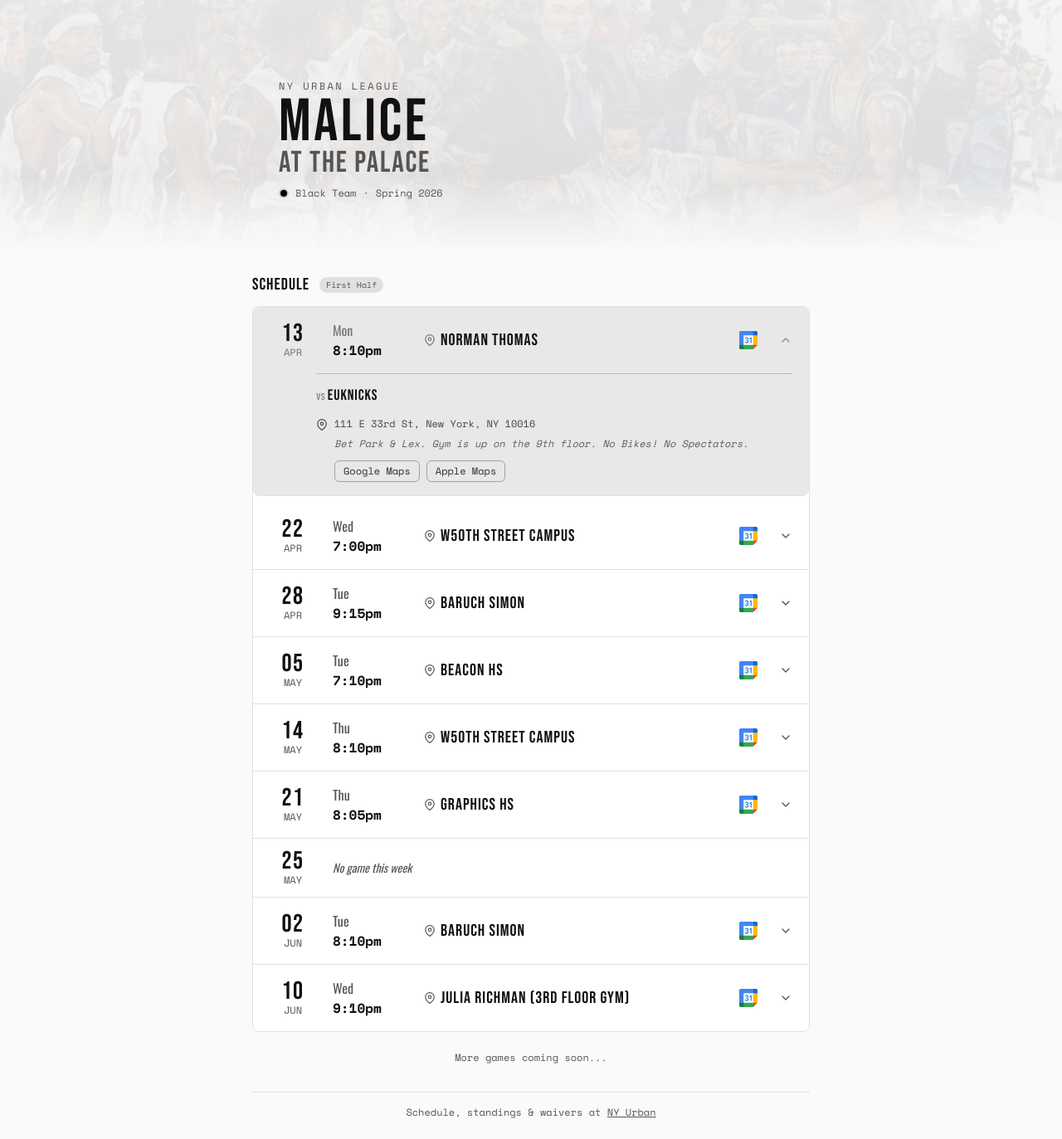
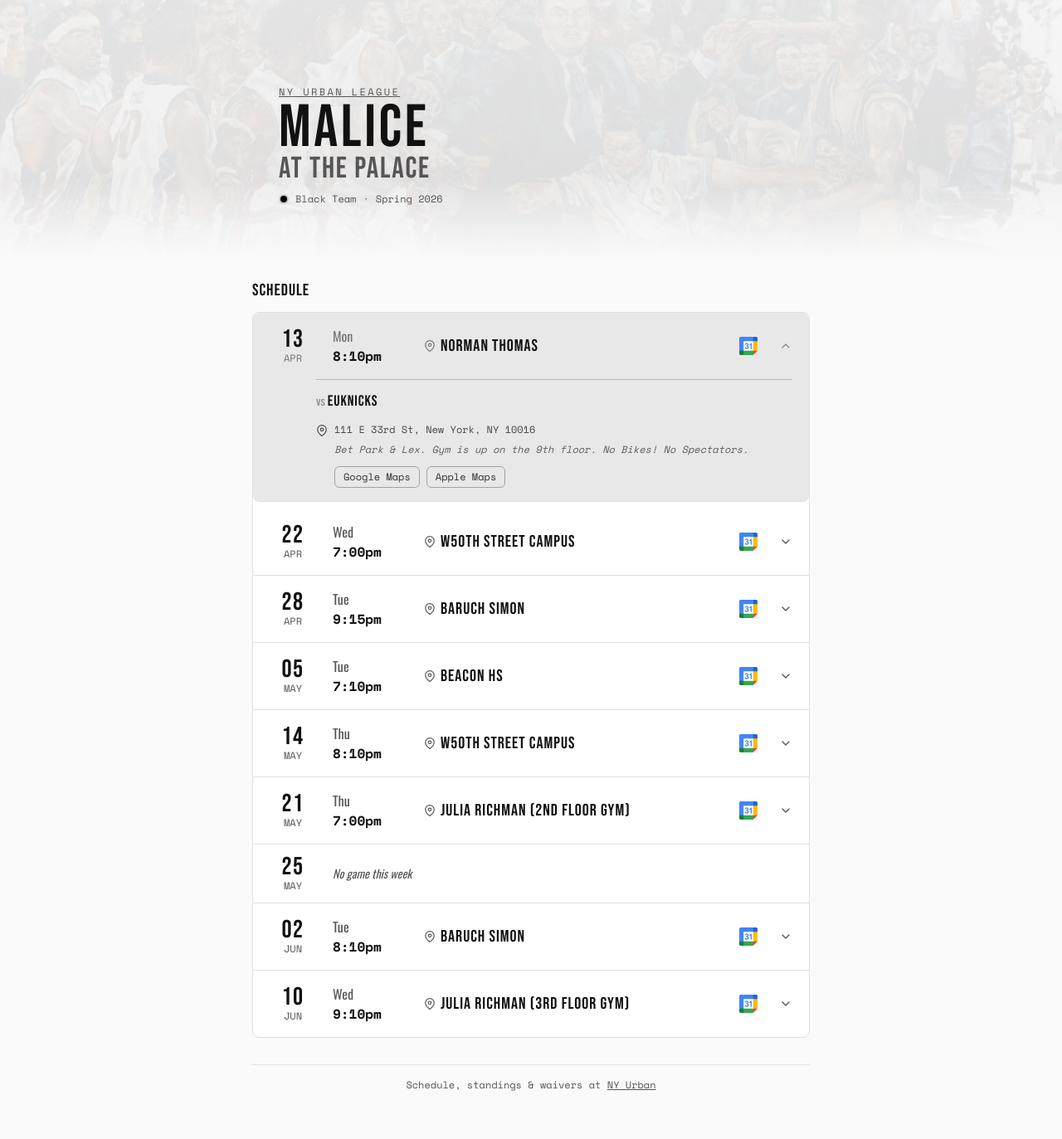
Before and after one commit to benfwalla/malice-at-the-palace, a Next.js app: page / in a window 1280 px wide. Shown: the whole page at 83% size. After the commit the page ends 1340 px from the top, so only its background shows below. Built offline with nearby package versions, Linux system fonts and the light colour scheme.

Commit message:
update schedule

```diff
--- a/src/app/api/schedule/route.ts
+++ b/src/app/api/schedule/route.ts
@@ -19,7 +19,7 @@
   { date: 'Tue 04/28', locationCode: 'BS', time: '9:15pm', opponent: 'Aye Yoo' },
   { date: 'Tue 05/05', locationCode: 'BEC', time: '7:10pm', opponent: 'Mud Hens' },
   { date: 'Thu 05/14', locationCode: 'W50', time: '8:10pm', opponent: 'Lob City' },
-  { date: 'Thu 05/21', locationCode: 'HSG', time: '8:05pm', opponent: 'CIBC' },
+  { date: 'Thu 05/21', locationCode: 'JR2', time: '7:00pm', opponent: 'CIBC' },
   { date: 'Mon 05/25', locationCode: '', time: '', opponent: 'No Game This Week' },
   { date: 'Tue 06/02', locationCode: 'BS', time: '8:10pm', opponent: 'Ballerz' },
   { date: 'Wed 06/10', locationCode: 'JR3', time: '9:10pm', opponent: 'Silk Road Merchants' },
@@ -38,22 +38,22 @@
   },
   BS: {
     name: 'Baruch Simon',
-    address: '330 East 20th St, New York, NY 10010',
-    notes: 'Bet 1st & 2nd. Enter on 20th street. No Spectators.',
+    address: '20th Street (bet 1st & 2nd), New York, NY 10010',
+    notes: 'Enter on 20th street. No Spectators.',
   },
   BEC: {
     name: 'Beacon HS',
     address: '522 W 44th St, New York, NY 10036',
     notes: 'Bet 10th & 11th Ave. Do not arrive before 7:15. Bring I.D. No Spectators or Children.',
   },
-  HSG: {
-    name: 'Graphics HS',
-    address: '439 W 49th St, New York, NY 10019',
-    notes: 'Bet 9th & 10th. Enter gym through doors to left of main entrance.',
+  JR2: {
+    name: 'Julia Richman (2nd floor Gym)',
+    address: '305 E 68th St, New York, NY 10065',
+    notes: 'At 2nd Ave. Enter on 68th through brown doors closest to 2nd Ave. No bikes. No Spectators.',
   },
   JR3: {
     name: 'Julia Richman (3rd floor Gym)',
-    address: '305 East 68th St, New York, NY 10065',
+    address: '305 E 68th St, New York, NY 10065',
     notes: 'At 2nd Ave. Enter via brown door on 68th off 2nd Ave. No entry before 7pm. No Bikes. No Spectators.',
   },
 };
--- a/src/app/page.tsx
+++ b/src/app/page.tsx
@@ -259,9 +259,14 @@
         </div>
 
         <div className="relative max-w-2xl mx-auto px-4 md:px-8 pt-16 pb-12 md:pt-24 md:pb-16">
-          <div className="font-mono text-[10px] md:text-xs text-[var(--muted)] tracking-[0.2em] uppercase mb-1">
+          <a
+            href="https://www.nyurban.com/team-details/?team_id=738034"
+            target="_blank"
+            rel="noopener noreferrer"
+            className="font-mono text-[10px] md:text-xs text-[var(--muted)] tracking-[0.2em] uppercase mb-1 inline-block underline"
+          >
             NY Urban League
-          </div>
+          </a>
           <h1 className="font-display text-5xl md:text-7xl text-[var(--foreground)] leading-[0.9]">
             MALICE
           </h1>
@@ -282,7 +287,6 @@
           <div className="flex items-center justify-between mb-3">
             <div className="flex items-center gap-3">
               <h2 className="font-display text-lg md:text-xl text-[var(--foreground)]">SCHEDULE</h2>
-              <span className="font-mono text-[10px] text-[var(--muted)] bg-[var(--border)] px-2 py-0.5 rounded-full">First Half</span>
             </div>
           </div>
 
@@ -310,10 +314,6 @@
             </div>
           )}
 
-          <div className="mt-4 text-center">
-            <span className="font-mono text-xs text-[var(--muted)]">More games coming soon...</span>
-          </div>
-
           <div className="mt-8 pt-4 border-t border-[var(--border)] font-mono text-xs text-[var(--muted)] text-center">
             Schedule, standings & waivers at{' '}
             <a
```
